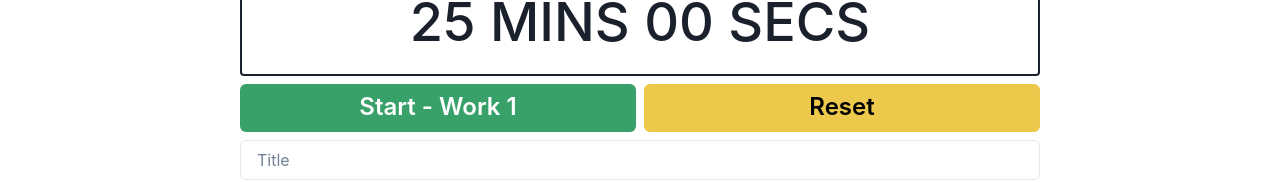
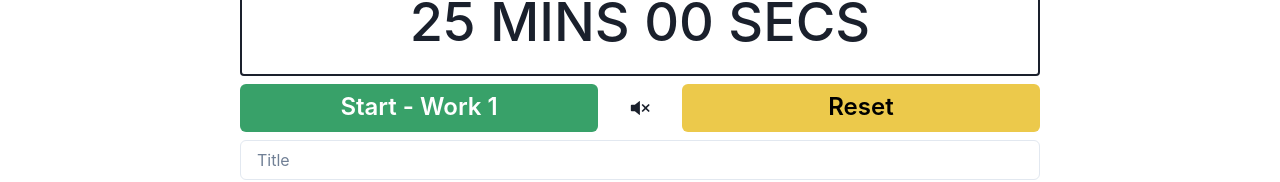
Before and after one commit to treavorgagne/productivity-app, a React (Create React App) app: page / in a window 1280 px wide. Shown: the part 130-312 px from the top of the page. Built offline with nearby package versions, Linux system fonts and the light colour scheme; no server answers.

Commit message:
added sound to timer

```diff
--- a/package.json
+++ b/package.json
@@ -15,6 +15,7 @@
     "react-dom": "^18.2.0",
     "react-icons": "^3.11.0",
     "react-scripts": "5.0.1",
+    "use-sound": "^4.0.1",
     "web-vitals": "^2.1.4"
   },
   "scripts": {
--- a/src/components/Timer.js
+++ b/src/components/Timer.js
@@ -1,7 +1,11 @@
 import React, { useState, useEffect, useRef } from 'react';
 import { Box, Button, Text, Stack } from '@chakra-ui/react';
+import useSound from 'use-sound';
+import Alarm from '../sounds/alarm.wav';
+import { RiVolumeUpFill, RiVolumeMuteFill } from 'react-icons/ri';
 
 export function Timer() {
+  const [playOn] = useSound(Alarm, { volume: 0.25 });
   const pomodoroTime = [1500, 300, 1500, 300, 1500, 300, 1500, 900];
   const pomodoroStep = [
     'Work 1',
@@ -17,6 +21,11 @@ export function Timer() {
   const [i, setI] = useState(0);
   const [start, setStart] = useState(false);
   const [reset, setReset] = useState(true);
+  const [muted, setMuted] = useState(true);
+
+  const handleMute = () => {
+    setMuted(!muted);
+  };
 
   const handleStart = () => {
     setStart(!start);
@@ -33,6 +42,7 @@ export function Timer() {
   useInterval(() => {
     if (start) {
       if (time === 0) {
+        if (muted !== true) playOn();
         setI(i + 1);
         if (i === 7) {
           handleReset();
@@ -56,7 +66,7 @@ export function Timer() {
       <Stack py={2} direction="row" justify={'space-evenly'}>
         <Button
           size={'lg'}
-          w="50%"
+          w="100%"
           fontSize={['18px', '24px']}
           colorScheme={start ? 'red' : 'green'}
           onClick={handleStart}
@@ -65,7 +75,19 @@ export function Timer() {
         </Button>
         <Button
           size={'lg'}
-          w="50%"
+          bg={'none'}
+          fontSize={['18px', '24px']}
+          onClick={handleMute}
+        >
+          {muted ? (
+            <RiVolumeMuteFill size={48} />
+          ) : (
+            <RiVolumeUpFill size={48} />
+          )}
+        </Button>
+        <Button
+          size={'lg'}
+          w="100%"
           colorScheme={'yellow'}
           disabled={reset}
           fontSize={['18px', '24px']}
```
Also changed, not shown: 1 other file (tests, documents, lock files or other folders).
